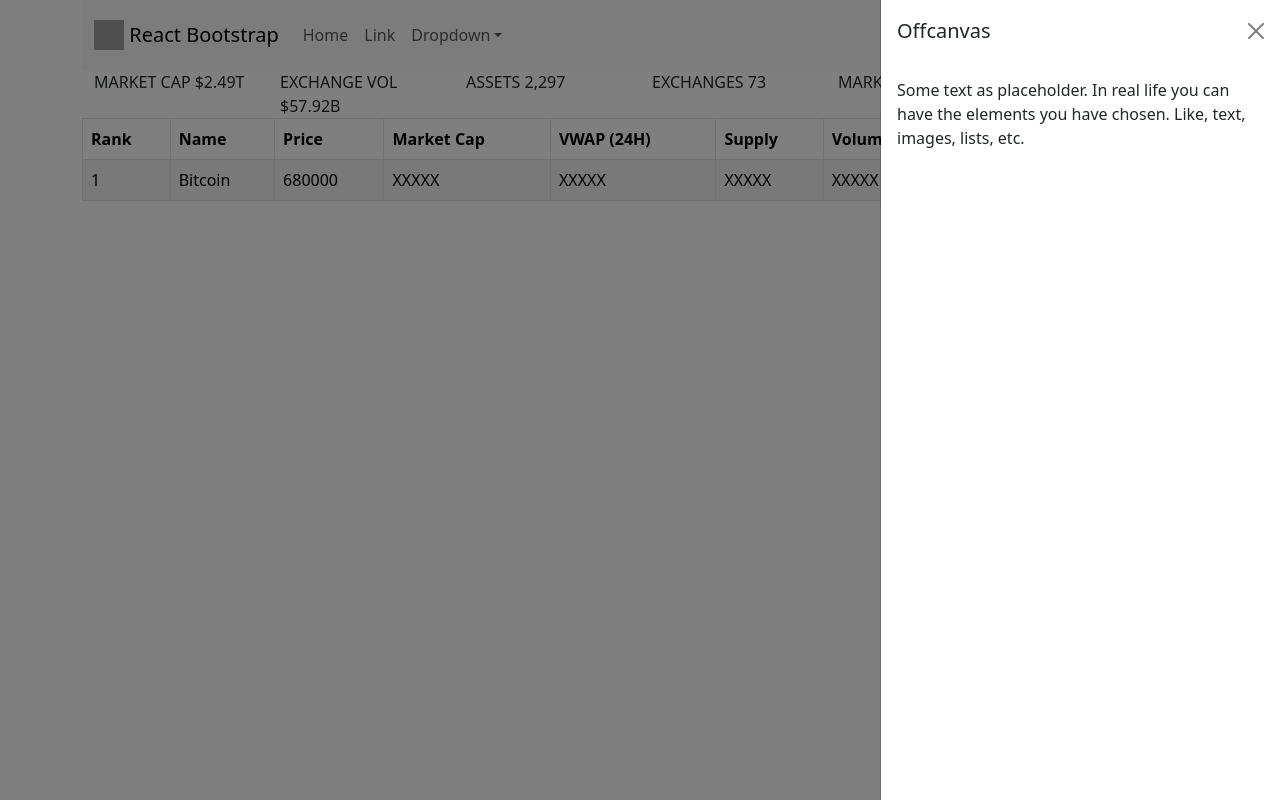
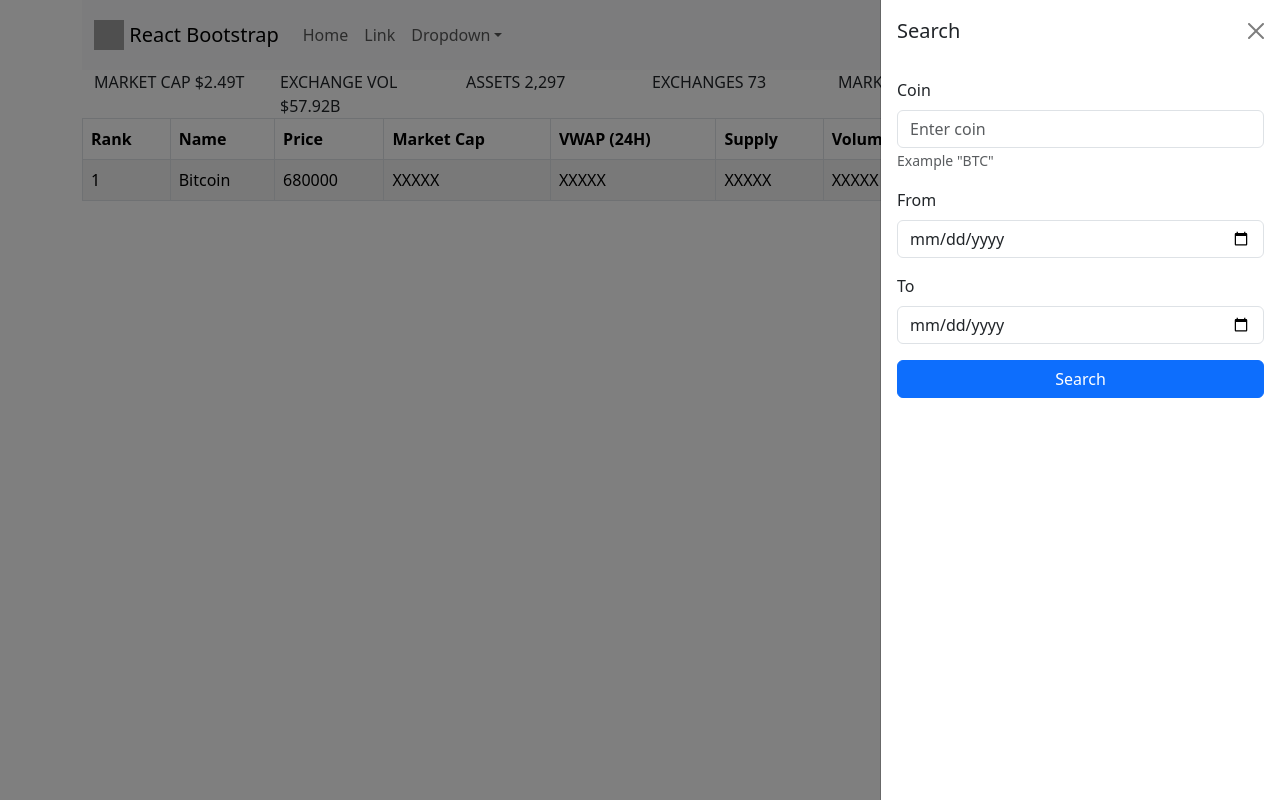
Before and after one commit to rasim-mehtijev/crypto-exchange, a React (Create React App) app: page / in a window 1280 px wide. Both pictures are taken after a click on the button "Search". Built offline with nearby package versions, Linux system fonts and the light colour scheme; grey boxes are pictures that could not be loaded.

Commit message:
Search form

```diff
--- /dev/null
+++ b/src/Body/SearchForm.jsx
@@ -0,0 +1,36 @@
+import Button from "react-bootstrap/Button";
+import Form from "react-bootstrap/Form";
+
+function SearchForm({ closeSideBar }) {
+  const handleOnSubmit = (event) => {
+    event.preventDefault();
+
+    closeSideBar();
+  };
+
+  return (
+    <Form onSubmit={handleOnSubmit}>
+      <Form.Group className="mb-3" controlId="coin">
+        <Form.Label>Coin</Form.Label>
+        <Form.Control type="text" placeholder="Enter coin" />
+        <Form.Text className="text-muted">Example "BTC"</Form.Text>
+      </Form.Group>
+
+      <Form.Group className="mb-3" controlId="from">
+        <Form.Label>From</Form.Label>
+        <Form.Control type="date" placeholder="Date from" />
+      </Form.Group>
+
+      <Form.Group className="mb-3" controlId="to">
+        <Form.Label>To</Form.Label>
+        <Form.Control type="date" placeholder="Date to" />
+      </Form.Group>
+
+      <Button variant="primary" type="submit" className="w-100">
+        Search
+      </Button>
+    </Form>
+  );
+}
+
+export default SearchForm;
--- a/src/Body/SearchSideBar.jsx
+++ b/src/Body/SearchSideBar.jsx
@@ -1,4 +1,5 @@
 import Offcanvas from "react-bootstrap/Offcanvas";
+import SearchForm from "./SearchForm";
 
 function SearchSideBar({ showSideBar, setShowSideBar }) {
   const handleClose = () => setShowSideBar(false);
@@ -6,11 +7,10 @@ function SearchSideBar({ showSideBar, setShowSideBar }) {
   return (
     <Offcanvas show={showSideBar} onHide={handleClose} placement="end">
       <Offcanvas.Header closeButton>
-        <Offcanvas.Title>Offcanvas</Offcanvas.Title>
+        <Offcanvas.Title>Search</Offcanvas.Title>
       </Offcanvas.Header>
       <Offcanvas.Body>
-        Some text as placeholder. In real life you can have the elements you
-        have chosen. Like, text, images, lists, etc.
+        <SearchForm closeSideBar={handleClose} />
       </Offcanvas.Body>
     </Offcanvas>
   );
```
